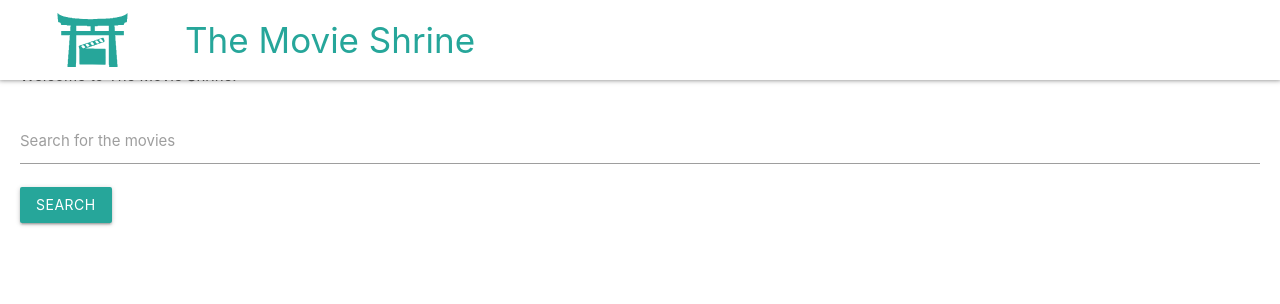
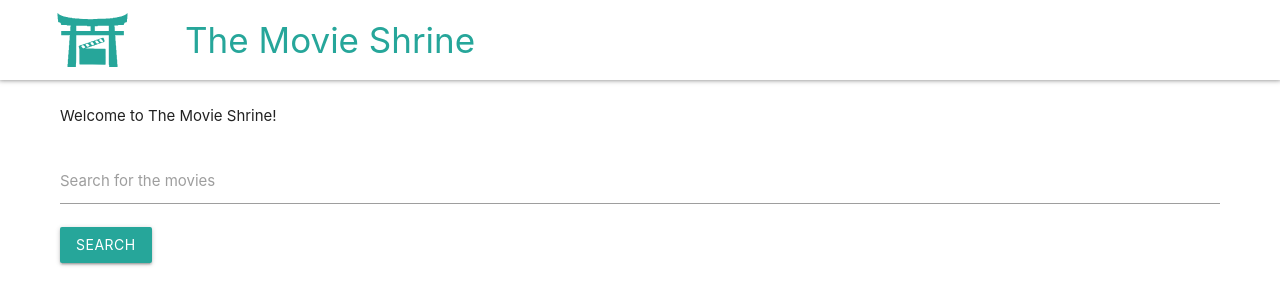
Before and after one commit to Gruximillian/movie-shrine, a React (Create React App) app: page / in a window 1280 px wide. Shown: the top 304 px of the page. Built offline with nearby package versions, Linux system fonts and the light colour scheme.

Commit message:
Update body padding

```diff
--- a/src/index.css
+++ b/src/index.css
@@ -5,3 +5,15 @@ body {
     -moz-osx-font-smoothing: grayscale;
     padding: 50px 20px;
 }
+
+@media (min-width: 400px) {
+    body {
+        padding: 70px 40px;
+    }
+}
+
+@media (min-width: 768px) {
+    body {
+        padding: 90px 60px;
+    }
+}
```
